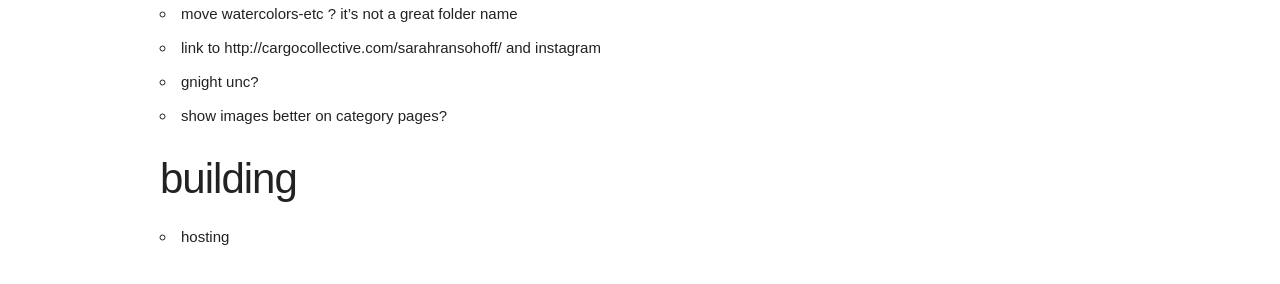
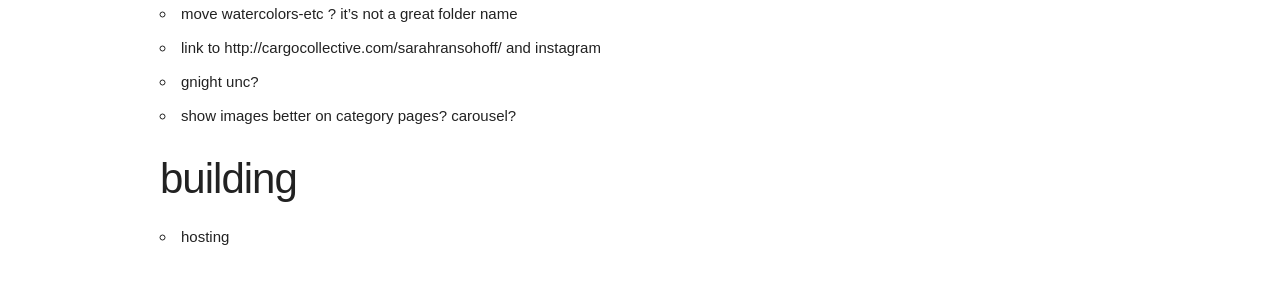
Before and after one commit to sranso/sranso.github.io, a Jekyll site: the page built from docs/todos.md, in a window 1280 px wide. Shown: the part 211-495 px from the top of the page. Built offline with Jekyll 4.4.1, drawn with Linux system fonts in a browser that asks for light colours; nearby versions of some CDN libraries; our own code applies the rules of GitHub Pages for plain Markdown files.

Commit message:
update favicon and doc

```diff
--- a/_layouts/default.html
+++ b/_layouts/default.html
@@ -27,7 +27,7 @@
   <link rel="stylesheet" href="/css/styles.css">
 
   <!-- Favicon -->
-  <link rel="icon" type="image/png" href="/images/favicon.ico">
+  <link rel="icon" type="image/png" href="/img/favicon.ico">
 
 </head>
 <body>
--- a/docs/todos.md
+++ b/docs/todos.md
@@ -3,7 +3,7 @@
 - move watercolors-etc ? it's not a great folder name
 - link to http://cargocollective.com/sarahransohoff/ and instagram
 - gnight unc?
-- show images better on category pages?
+- show images better on category pages? carousel?
 
 ## building
 - hosting
```
